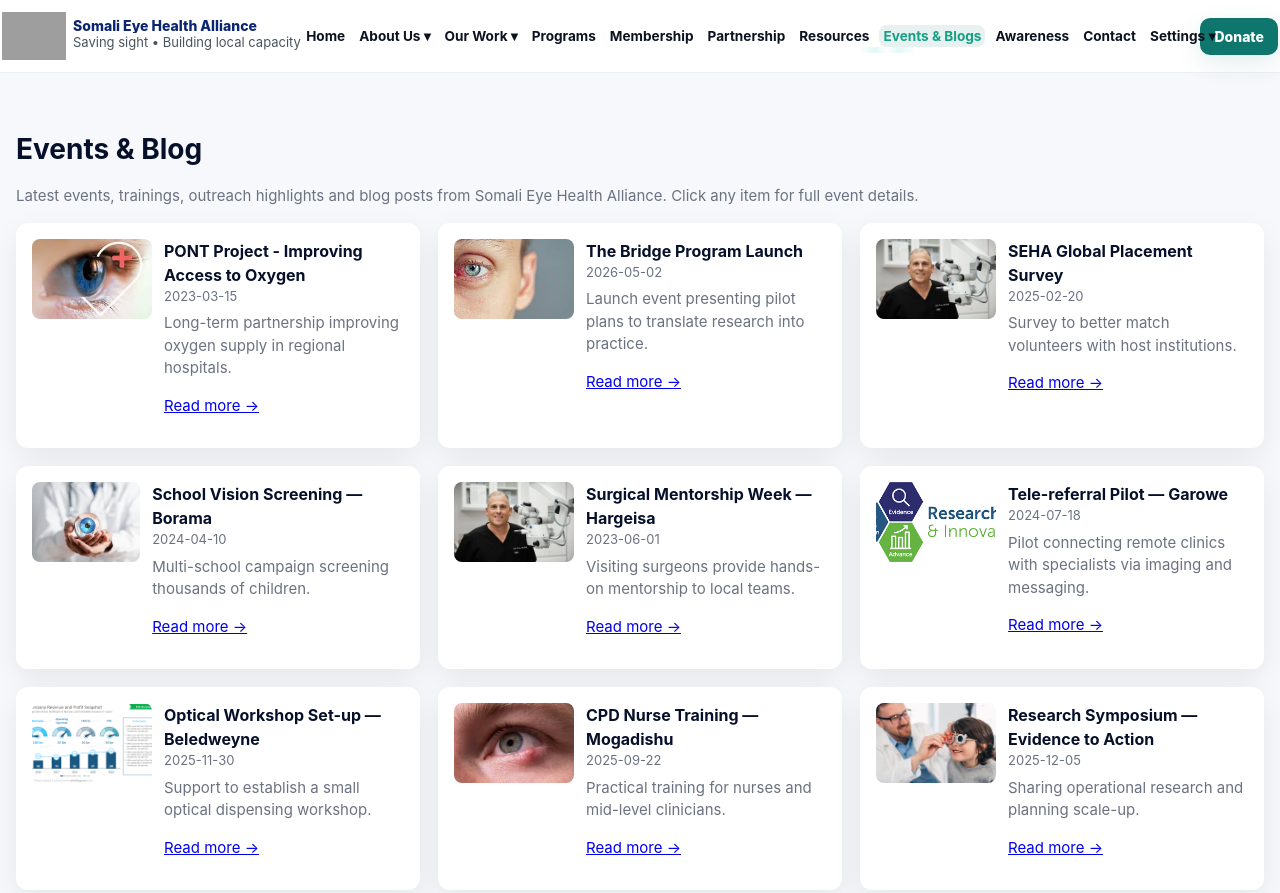
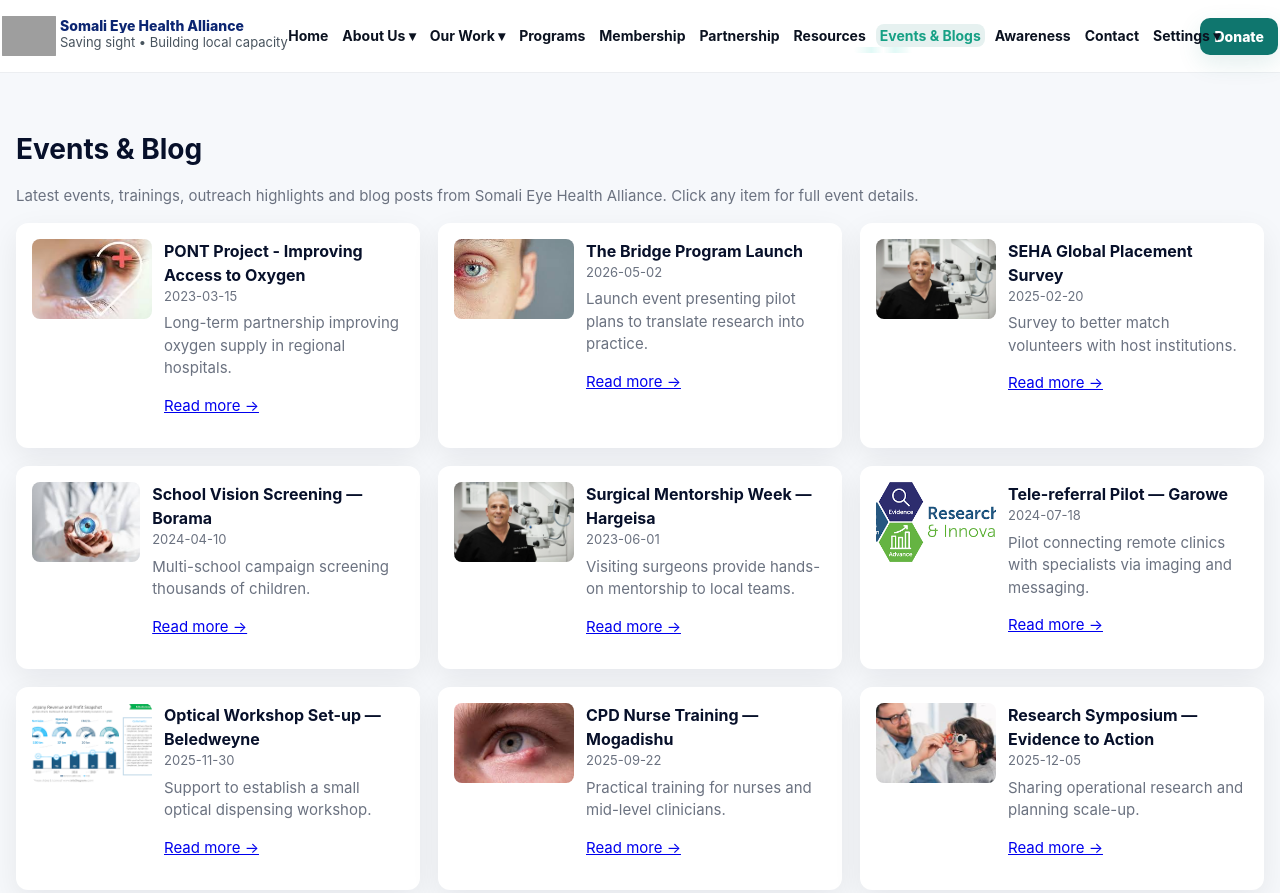
Before and after one commit to Zakariye-Salah/somali-eye-health-alliance, a plain HTML site: page public/events.html in a window 1280 px wide. Shown: the top 893 px of the page. Drawn offline with Linux system fonts and the light colour scheme; grey boxes are pictures that could not be loaded.

Commit message:
Update events.html

```diff
--- a/public/events.html
+++ b/public/events.html
@@ -20,7 +20,7 @@
     });
     </script>
 
-   <style>
+  <style>
     /* Floating "back to top" button */
     .seha-back-to-top {
       position: fixed;
@@ -105,7 +105,7 @@
 /* navigation: smaller font, tighter padding and smaller gap */
 .main-nav { flex: 1 1 auto; min-width: 0; }
 .main-nav .nav-list {
-  gap: 6px;                /* tighter gap between menu items */
+  gap:6px;                /* tighter gap between menu items */
   padding: 0 6px;
 }
 .main-nav a {
@@ -157,16 +157,16 @@
 :root {
   --header-height: 72px;            /* desktop height (can tune) */
   --header-padding-x: 2px;
-  --brand-gap: 7px;
-  --logo-size: 64px;
+  --brand-gap: 4px;
+  --logo-size: 54px;
   --nav-gap: 3px;
-  --nav-font-size: 13.6px;
+  --nav-font-size: 14px;
   --donate-bg: #0f766e;
   --donate-hover: #0b5f58;
   --accent: #2dd4bf;
   --accent-2: #16a085;
   --text-on-primary: #ffffff;
-  --container: 1300px;
+  --container: 1335px;
 }
 
 /* header base */
@@ -363,7 +363,6 @@
   .main-nav { display: none; }         /* hide desktop nav on mobile */
   .hamb { display: inline-flex; }     /* show hamburger */
   .header-cta .btn.donate { padding: 8px 12px; font-size: 14px; }
-  .mobile-menu { display: block; }
 }
 
 /* Very large desktop tweak (more airy) */
```
